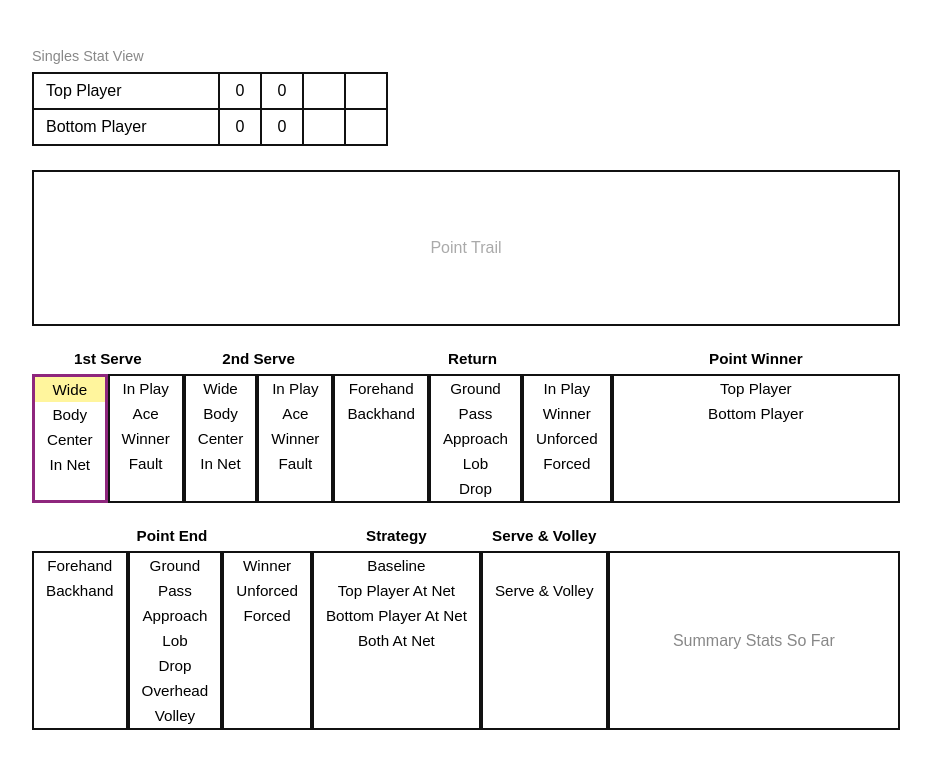
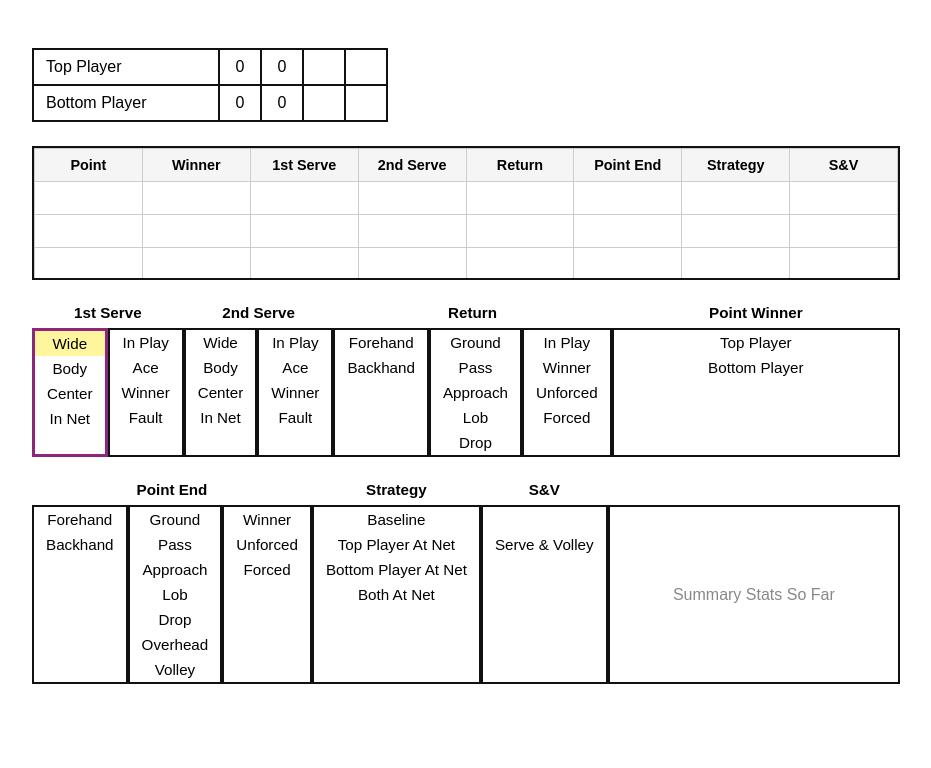
Before and after one commit to jacob-delapaz/Tennis-Statter, a Vue app in the folder web/tennis-statter-web/: page /singles-stat in a window 1280 px wide. Shown: the top 768 px of the page, without its empty margins (174-1105 px from the left). Built offline with nearby package versions, Linux system fonts and the light colour scheme.

Commit message:
Point trail incorporation

```diff
--- a/web/tennis-statter-web/src/views/SinglesStatView.vue
+++ b/web/tennis-statter-web/src/views/SinglesStatView.vue
@@ -30,8 +30,6 @@
       </div>
     </div>
 
-    <div class="page-label">Singles Stat View</div>
-
     <!-- Score Box (top-left) -->
     <div class="score-box">
       <div class="score-row">
@@ -57,8 +55,44 @@
     </div>
 
     <!-- Point Trail -->
-    <div class="point-trail-box">
-      <div class="point-trail-label">Point Trail</div>
+    <div class="point-trail-box" ref="pointTrailBox">
+      <table class="point-trail-table">
+        <thead>
+          <tr>
+            <th>Point</th>
+            <th>Winner</th>
+            <th>1st Serve</th>
+            <th>2nd Serve</th>
+            <th>Return</th>
+            <th>Point End</th>
+            <th>Strategy</th>
+            <th>S&V</th>
+          </tr>
+        </thead>
+        <tbody>
+          <!-- Empty placeholder rows at top to ensure minimum 3 rows -->
+          <tr v-for="n in Math.max(0, 3 - pointHistory.length)" :key="'empty-' + n" class="empty-row">
+            <td>&nbsp;</td>
+            <td>&nbsp;</td>
+            <td>&nbsp;</td>
+            <td>&nbsp;</td>
+            <td>&nbsp;</td>
+            <td>&nbsp;</td>
+            <td>&nbsp;</td>
+            <td>&nbsp;</td>
+          </tr>
+          <tr v-for="(point, index) in pointHistory" :key="index">
+            <td>{{ point.setNumber }}-{{ point.gameNumber }}-{{ point.pointNumber }}</td>
+            <td>{{ point.pointWinner }}</td>
+            <td>{{ point.firstServe }}</td>
+            <td>{{ point.secondServe }}</td>
+            <td>{{ point.returnStats }}</td>
+            <td>{{ point.pointEnd }}</td>
+            <td>{{ point.strategy }}</td>
+            <td>{{ point.serveVolley }}</td>
+          </tr>
+        </tbody>
+      </table>
     </div>
 
     <!-- Stat Entry Row 1 -->
@@ -219,7 +253,7 @@
       </div>
       <!-- Serve & Volley: 1 box -->
       <div class="stat-group" :class="{ 'disabled-group': serveVolleyDisabled }">
-        <div class="stat-label-center">Serve &amp; Volley</div>
+        <div class="stat-label-center">S&amp;V</div>
         <div class="stat-box selectable-box" :class="{ 'active-box': activeCategory === 'serveVolley' && !serveVolleyDisabled, 'disabled-box': serveVolleyDisabled }" @click="!serveVolleyDisabled && (activeCategory = 'serveVolley')">
           <div class="stat-col">
             <div v-for="(opt, idx) in serveVolleyOptions" :key="idx"
@@ -244,7 +278,7 @@
 
 <script setup lang="ts">
 import { useRoute, useRouter } from 'vue-router';
-import { ref, computed, onMounted, onUnmounted } from 'vue';
+import { ref, computed, onMounted, onUnmounted, watch, nextTick } from 'vue';
 
 const route = useRoute();
 const router = useRouter();
@@ -256,6 +290,9 @@ const initialServer = route.query.server as string || '';
 const server = ref(initialServer);
 
 const matchWinner = ref<string | null>(null);
+
+// Ref for point trail box to enable auto-scroll
+const pointTrailBox = ref<HTMLElement | null>(null);
 
 const pointScores = ['0', '15', '30', '40', 'Ad'];
 const topPoint = ref(0);
@@ -271,6 +308,23 @@ const inTiebreak = ref(false);
 const topTiebreakPoints = ref(0);
 const bottomTiebreakPoints = ref(0);
 const tiebreakFirstServer = ref<string | null>(null);
+
+// Point history for the trail
+interface PointRecord {
+  setNumber: number;
+  gameNumber: number;
+  pointNumber: number;
+  pointWinner: string;
+  firstServe: string;
+  secondServe: string;
+  returnStats: string;
+  pointEnd: string;
+  strategy: string;
+  serveVolley: string;
+}
+const pointHistory = ref<PointRecord[]>([]);
+const currentPointInGame = ref(1);
+const currentGameInSet = ref(1);
 
 // Stat categories and their options
 const statCategories = [
@@ -388,7 +442,7 @@ const activeCategory = ref<StatCategory>('firstServeLocation');
 
 // Selection state for each category (null = not yet visited/selected)
 const selections = ref<Record<StatCategory, number | null>>({
-  firstServeLocation: 0,  // Start with first box selected
+  firstServeLocation: 0,  // Default to Wide
   firstServeResult: null,
   secondServeLocation: null,
   secondServeResult: null,
@@ -793,24 +847,59 @@ function processPoint() {
   // Helper to get selection value (default to 0 if null/unvisited)
   const getSel = (cat: StatCategory) => selections.value[cat] ?? 0;
 
-  // Record the point with all current selections
-  const pointData = {
-    firstServeLocation: serveLocationOptions[getSel('firstServeLocation')],
-    firstServeResult: serveResultOptions[getSel('firstServeResult')],
-    secondServeLocation: serveLocationOptions[getSel('secondServeLocation')],
-    secondServeResult: serveResultOptions[getSel('secondServeResult')],
-    returnSide: returnSideOptions[getSel('returnSide')],
-    returnType: returnTypeOptions[getSel('returnType')],
-    returnResult: returnResultOptions[getSel('returnResult')],
-    pointWinner: pointWinnerOptions[getSel('pointWinner')],
-    pointEndSide: pointEndSideOptions[getSel('pointEndSide')],
-    pointEndType: pointEndTypeOptions[getSel('pointEndType')],
-    pointEndResult: pointEndResultOptions[getSel('pointEndResult')],
-    strategy: strategyOptions[getSel('strategy')],
-    serveVolley: serveVolleyOptions[getSel('serveVolley')]
+  // Format first serve: "Location, Result"
+  const firstServe = `${serveLocationOptions[getSel('firstServeLocation')]}, ${serveResultOptions[getSel('firstServeResult')]}`;
+
+  // Format second serve: "Location, Result" or empty if not used
+  const secondServeUsed = getSel('firstServeResult') === 3; // Fault
+  const secondServe = secondServeUsed
+    ? `${serveLocationOptions[getSel('secondServeLocation')]}, ${serveResultOptions[getSel('secondServeResult')]}`
+    : '';
+
+  // Format return: "Side, Type, Result" or empty if skipped
+  const returnSkipped = returnDisabled.value;
+  const returnStats = returnSkipped
+    ? ''
+    : `${returnSideOptions[getSel('returnSide')]}, ${returnTypeOptions[getSel('returnType')]}, ${returnResultOptions[getSel('returnResult')]}`;
+
+  // Format point end: "Side, Type, Result" or empty if skipped
+  const pointEndSkipped = pointEndDisabled.value;
+  const pointEnd = pointEndSkipped
+    ? ''
+    : `${pointEndSideOptions[getSel('pointEndSide')]}, ${pointEndTypeOptions[getSel('pointEndType')]}, ${pointEndResultOptions[getSel('pointEndResult')]}`;
+
+  // Get strategy (empty if point end is disabled/skipped) and serve & volley
+  const strategy = pointEndSkipped ? '' : (strategyOptions[getSel('strategy')] ?? '');
+  const serveVolley = serveVolleyOptions[getSel('serveVolley')] ?? '';
+
+  // Create point record
+  const pointRecord: PointRecord = {
+    setNumber: currentSet.value,
+    gameNumber: currentGameInSet.value,
+    pointNumber: currentPointInGame.value,
+    pointWinner: pointWinnerOptions[getSel('pointWinner')] ?? '',
+    firstServe,
+    secondServe,
+    returnStats,
+    pointEnd,
+    strategy,
+    serveVolley
   };
 
-  console.log('Point recorded:', pointData);
+  // Add to history
+  pointHistory.value.push(pointRecord);
+
+  // Scroll point trail to bottom to show latest point
+  nextTick(() => {
+    if (pointTrailBox.value) {
+      pointTrailBox.value.scrollTop = pointTrailBox.value.scrollHeight;
+    }
+  });
+
+  // Increment point counter
+  currentPointInGame.value++;
+
+  console.log('Point recorded:', pointRecord);
 
   // Update score based on point winner (default to top player if not selected)
   const pointWinnerSelection = getSel('pointWinner');
@@ -893,6 +982,8 @@ function switchServer() {
 
 function winGame(myGames: { value: number }, _oppGames: { value: number }) {
   myGames.value++;
+  currentPointInGame.value = 1; // Reset point counter for new game
+  currentGameInSet.value++; // Increment game counter
   switchServer(); // Server alternates after each game
   checkSetWin();
 }
@@ -971,6 +1062,7 @@ function winSet(_winner: 'top' | 'bottom') {
   bottomTiebreakPoints.value = 0;
   tiebreakFirstServer.value = null;
   currentSet.value++;
+  currentGameInSet.value = 1; // Reset game counter for new set
 }
 
 function goHome() {
@@ -1038,12 +1130,39 @@ onUnmounted(() => {
 /* Point Trail */
 .point-trail-box {
   border: 2px solid #111;
-  min-height: 120px;
-  padding: 16px;
+  max-height: 130px;
+  padding: 0;
   margin-bottom: 24px;
-  display: flex;
-  align-items: center;
-  justify-content: center;
+  overflow: auto;
+}
+.point-trail-table {
+  width: 100%;
+  border-collapse: collapse;
+  font-size: 0.9rem;
+  table-layout: fixed;
+}
+.point-trail-table th,
+.point-trail-table td {
+  border: 1px solid #ccc;
+  padding: 8px 6px;
+  text-align: center;
+  vertical-align: middle;
+  white-space: nowrap;
+  overflow: hidden;
+  text-overflow: ellipsis;
+}
+.point-trail-table th {
+  background-color: #f5f5f5;
+  font-weight: 600;
+  position: sticky;
+  top: 0;
+  z-index: 1;
+}
+.point-trail-table tbody tr:nth-child(even) {
+  background-color: #fafafa;
+}
+.point-trail-table tbody tr.empty-row {
+  background-color: transparent;
 }
 .point-trail-label {
   color: #aaa;
```
Also changed, not shown: 9 other files (tests, documents, lock files or other folders).
